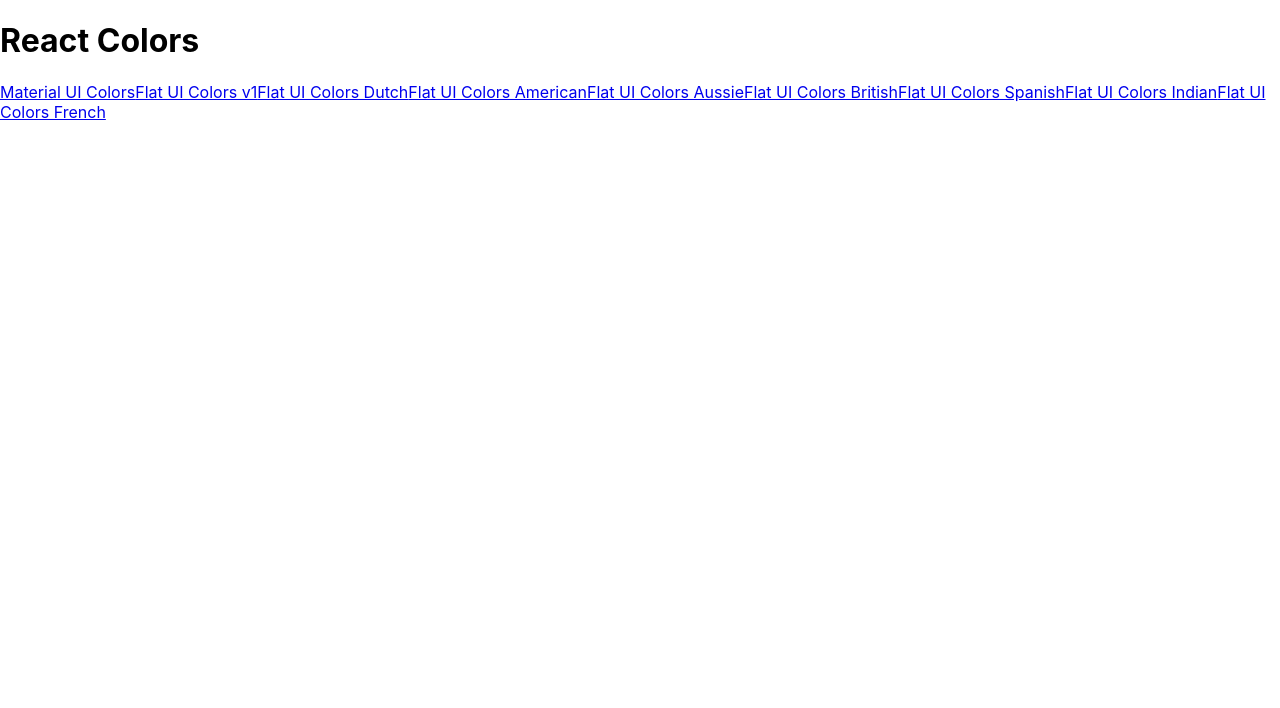
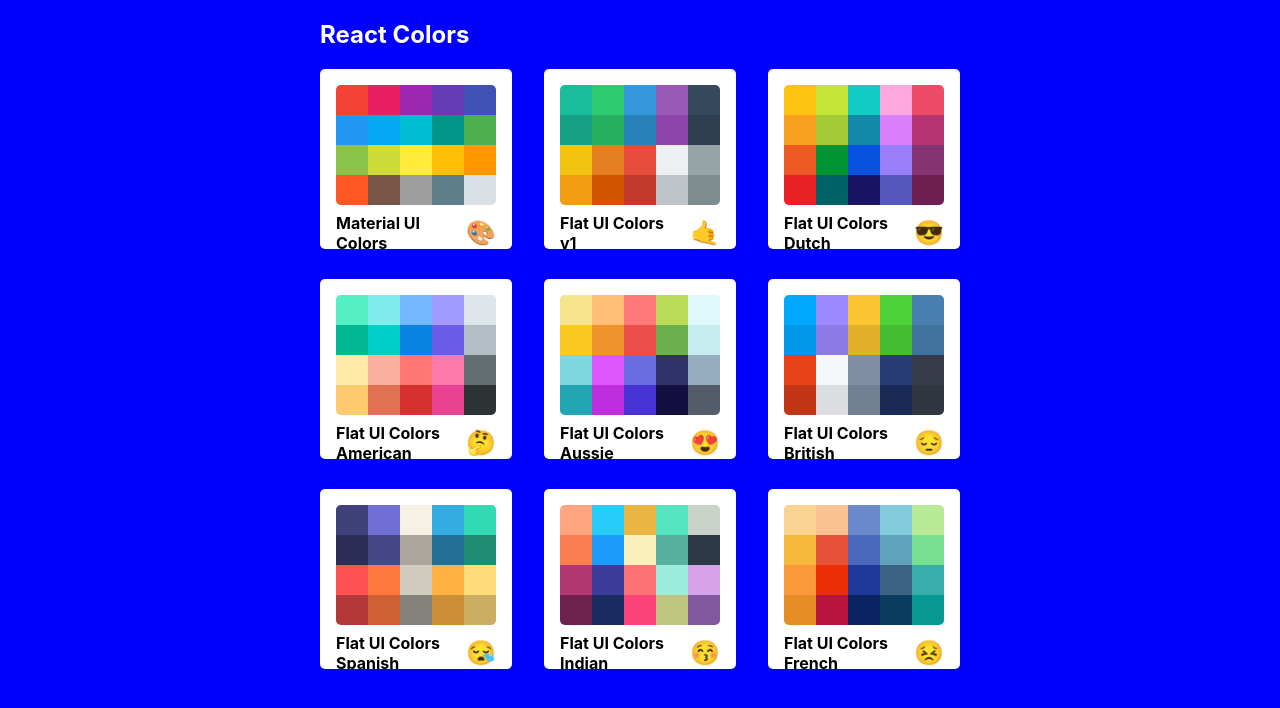
Before and after one commit to AlexanderHubar/UI-Color-Picker, a React (Create React App) app: page / in a window 1280 px wide. Shown: the top 708 px of the page. Built offline with nearby package versions, Linux system fonts and the light colour scheme.

Commit message:
add styles and Link to palette

```diff
--- a/package.json
+++ b/package.json
@@ -4,6 +4,7 @@
   "private": true,
   "dependencies": {
     "@material-ui/core": "^4.1.1",
+    "@material-ui/styles": "^4.1.1",
     "chroma-js": "^2.0.3",
     "rc-slider": "^8.6.13",
     "react": "^16.8.6",
--- a/src/App.js
+++ b/src/App.js
@@ -15,7 +15,9 @@
       <Route
         exact
         path="/"
-        render={() => <PaletteList palettes={seedColors} />}
+        render={routeProps => (
+          <PaletteList palettes={seedColors} {...routeProps} />
+        )}
       />
       <Route
         exact
--- /dev/null
+++ b/src/Components/MiniPalette/MiniPalette.js
@@ -0,0 +1,60 @@
+import React from "react";
+import { withStyles } from "@material-ui/styles";
+
+const styles = {
+  root: {
+    backgroundColor: "white",
+    borderRadius: "5px",
+    padding: "1rem",
+    position: "relative",
+    overflow: "hidden",
+    "&:hover": {
+      cursor: "poiner"
+    }
+  },
+  colors: {
+    width: "100%",
+    height: "15vh",
+    display: "grid",
+    gridTemplateColumns: "repeat(5, 20%)",
+    borderRadius: "5px",
+		overflow: "hidden",
+		backgroundColor: '#dae1e4'
+  },
+  title: {
+    display: "flex",
+    justifyContent: "space-between",
+    alignItems: "center",
+    margin: "0",
+    color: "black",
+    paddingTop: "0.5rem",
+    fontSize: "1rem",
+    position: "relative"
+  },
+  emoji: {
+    marginLeft: "0.5rem",
+    fontSize: "1.5rem"
+  }
+};
+
+const MiniPalette = props => {
+  const { classes, paletteName, emoji, colors } = props;
+  return (
+    <div className={classes.root} onClick={props.handleClick}>
+      <div className={classes.colors}>
+        {colors.map(c => (
+          <div
+            className={classes.color}
+            style={{ backgroundColor: c.color }}
+            key={c.name}
+          />
+        ))}
+      </div>
+      <h5 className={classes.title}>
+        {paletteName} <span className={classes.emoji}>{emoji}</span>
+      </h5>
+    </div>
+  );
+};
+
+export default withStyles(styles)(MiniPalette);
--- a/src/Components/Palette/Palette.css
+++ b/src/Components/Palette/Palette.css
@@ -1,5 +1,6 @@
 .Palette {
-  height: 100vh;
+	height: 100vh;
+	overflow: hidden;
 }
 
 .Palette-colors {
--- a/src/Components/PaletteList/PaletteList.js
+++ b/src/Components/PaletteList/PaletteList.js
@@ -1,18 +1,61 @@
-import React, { Component } from 'react';
-import { Link } from "react-router-dom";
+import React, { Component } from "react";
+import MiniPalette from "../MiniPalette/MiniPalette";
+import { withStyles } from "@material-ui/styles";
+
+const styles = {
+  root: {
+    backgroundColor: "blue",
+    height: "100vh",
+    display: "flex",
+    alignItems: "flex-start",
+    justifyContent: "center"
+  },
+  container: {
+    width: "50%",
+    display: "flex",
+    alignItems: "flex-start",
+    flexDirection: "column",
+    flexWrap: "wrap"
+  },
+  nav: {
+    display: "flex",
+    width: "100%",
+    justifyContent: "space-between",
+    color: "white"
+  },
+  palettes: {
+    boxSizing: "border-box",
+    width: "100%",
+    display: "grid",
+    gridTemplateColumns: "repeat(3, 30%)",
+		gridGap: "5%",
+		"&:hover": {
+      cursor: "pointer"
+    }
+  }
+};
 
 class PaletteList extends Component {
+  goToPalette(id) {
+    this.props.history.push(`/palette/${id}`);
+  }
   render() {
-		const { palettes } = this.props;
+    const { palettes, classes } = this.props;
     return (
-			<div>
+      <div className={classes.root}>
+        <div className={classes.container}>
+          <nav className={classes.nav}>
             <h1>React Colors</h1>
-				{
-					palettes.map(p => <Link to={`/palette/${p.id}`}>{p.paletteName}</Link>)
-				}
+          </nav>
+          <div className={classes.palettes}>
+            {palettes.map(p => (
+              <MiniPalette {...p} handleClick={() => this.goToPalette(p.id)} />
+            ))}
+          </div>
+        </div>
       </div>
     );
   }
 }
 
-export default PaletteList;
+export default withStyles(styles)(PaletteList);
--- a/src/index.css
+++ b/src/index.css
@@ -5,7 +5,6 @@
     sans-serif;
   -webkit-font-smoothing: antialiased;
 	-moz-osx-font-smoothing: grayscale;
-	overflow: hidden;
 }
 
 code {
```
Also changed, not shown: 1 other file (tests, documents, lock files or other folders). Lines whose indentation alone changed are shown as unchanged.
